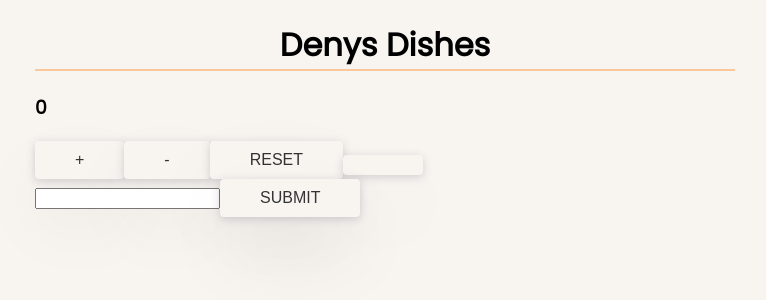
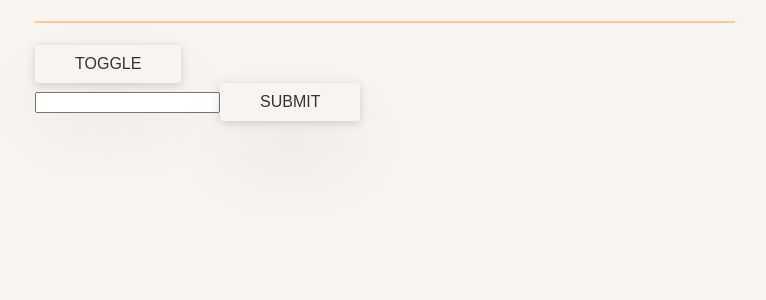
Before and after one commit to DenisRebenok/hooks-starter, a React (Create React App) app: page / in a window 1280 px wide. Shown: the top 300 px of the page, without its empty margins (255-1021 px from the left). Built offline with nearby package versions, Linux system fonts and the light colour scheme.

Commit message:
useMemo For Expensive Functions

```diff
--- a/src/App.js
+++ b/src/App.js
@@ -1,22 +1,37 @@
-import React, { useState, useEffect, useRef, createContext } from 'react';
+import React, {
+  useState,
+  useEffect,
+  useRef,
+  createContext,
+  useMemo
+} from 'react';
 import useTitleInput from './hooks/useTitleInput';
 import Toggle from './Toggle';
-import Counter from './Counter';
 
-export const UserContext = createContext();
+export const UserContext = createContext({ user: true });
 
 const App = () => {
   const [name, setName] = useTitleInput('');
   const ref = useRef();
 
+  const reverseWord = word => {
+    console.log('function called');
+    return word
+      .split('')
+      .reverse()
+      .join('');
+  };
+
+  const title = 'Denys Dishes';
+
+  const titleReversed = useMemo(() => reverseWord(name), [name]);
+
   return (
-    <UserContext.Provider value={{ user: false }}>
     <div className="main-wrapper" ref={ref}>
       <h1 onClick={() => ref.current.classList.add('new-fake-class')}>
-          Denys Dishes
+        {titleReversed}
       </h1>
       <Toggle />
-        <Counter />
       <form
         onSubmit={e => {
           e.preventDefault();
@@ -30,7 +45,6 @@ const App = () => {
         <button>Submit</button>
       </form>
     </div>
-    </UserContext.Provider>
   );
 };
 
--- a/src/Toggle.js
+++ b/src/Toggle.js
@@ -4,7 +4,7 @@ import { UserContext } from './App';
 const Toggle = () => {
   const [isToggled, setToggle] = useState(false);
   const userInfo = useContext(UserContext);
-  console.log('userInfo:', userInfo);
+  // console.log('userInfo:', userInfo);
   if (!userInfo.user) return null;
 
   return (
```
Lines whose indentation alone changed are shown as unchanged.
